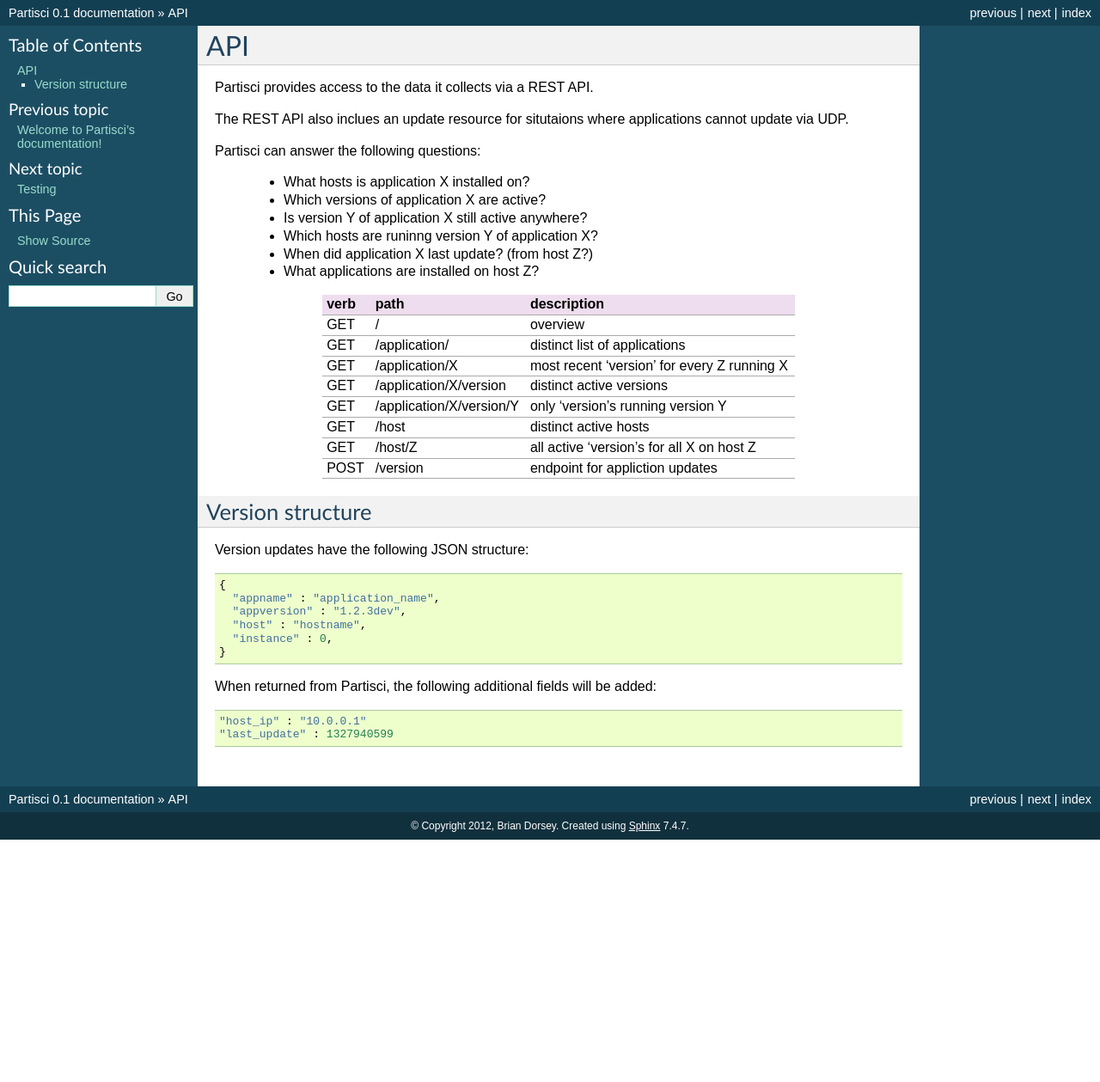
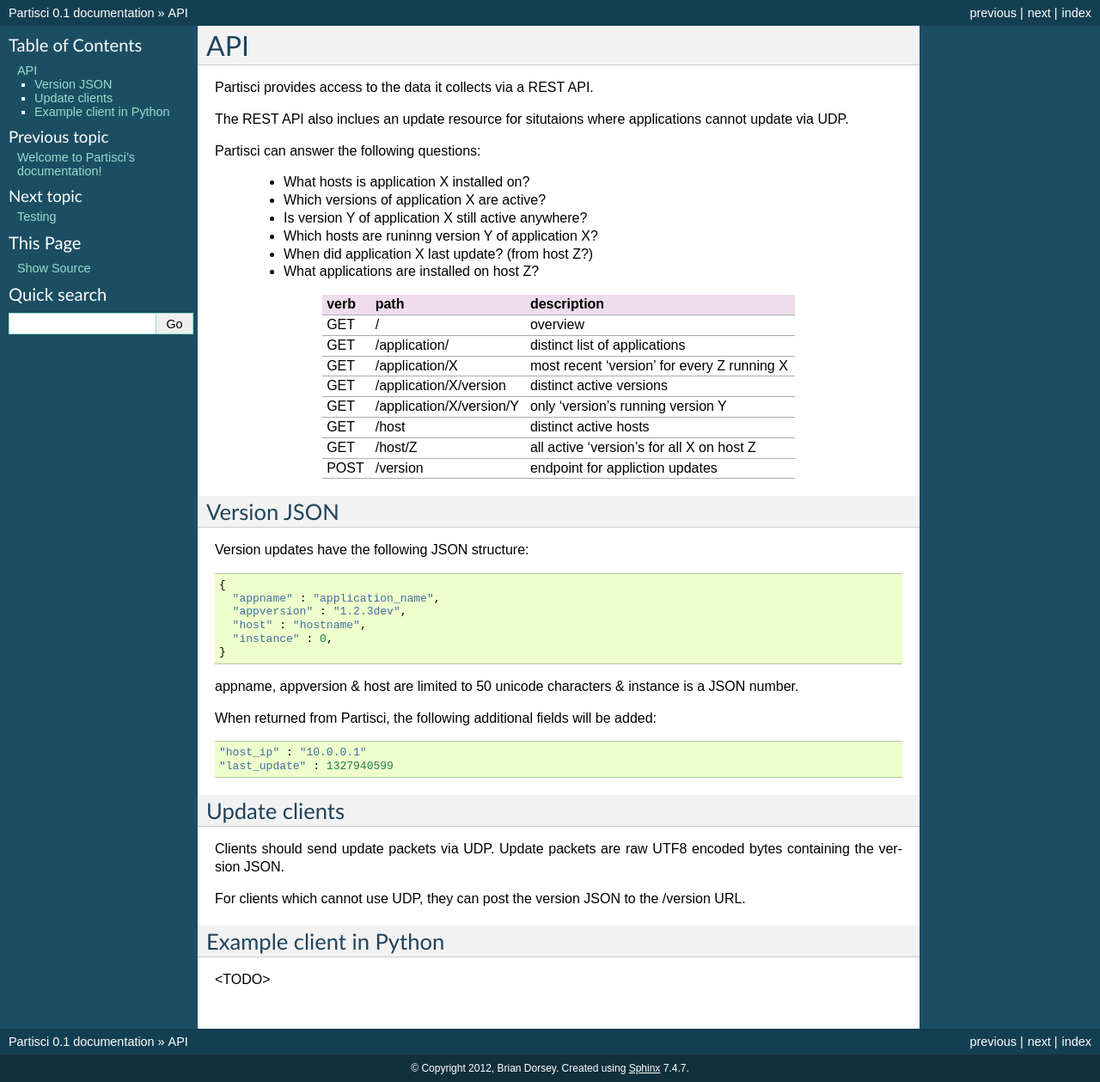
Before and after one commit to briandorsey/partisci, a Sphinx documentation site: the page built from doc/api.rst, in a window 1280 px wide. Shown: the whole page at 86% size. Built offline with Sphinx 7.4.7, drawn with Linux system fonts in a browser that asks for light colours; before the commit the page ends 977 px from its top, so only the background shows below that.

Commit message:
doc updates

```diff
--- a/README.rst
+++ b/README.rst
@@ -1,6 +1,6 @@
 
 .. WARNING::
-   Partisci has not been implemented yet. The project is using readme driven development.
+   This project is using readme driven development and has not been implemented yet.
 
 Where is your software installed?  Is version X still in use anywhere?
 
--- a/doc/api.rst
+++ b/doc/api.rst
@@ -28,8 +28,8 @@
 POST    /version                    endpoint for appliction updates
 ======  ==========================  ====
 
-Version structure
------------------
+Version JSON
+------------
 
 Version updates have the following JSON structure::
 
@@ -40,7 +40,22 @@
       "instance" : 0,
     }
 
+appname, appversion & host are limited to 50 unicode characters & instance is a JSON number.
+
 When returned from Partisci, the following additional fields will be added::
 
     "host_ip" : "10.0.0.1"
     "last_update" : 1327940599
+
+
+Update clients
+--------------
+
+Clients should send update packets via UDP. Update packets are raw UTF8 encoded bytes containing the version JSON.
+
+For clients which cannot use UDP, they can post the version JSON to the /version URL.
+
+Example client in Python
+------------------------
+
+<TODO>
```
Also changed, not shown: doc/status.rst (+9 -3 lines).
